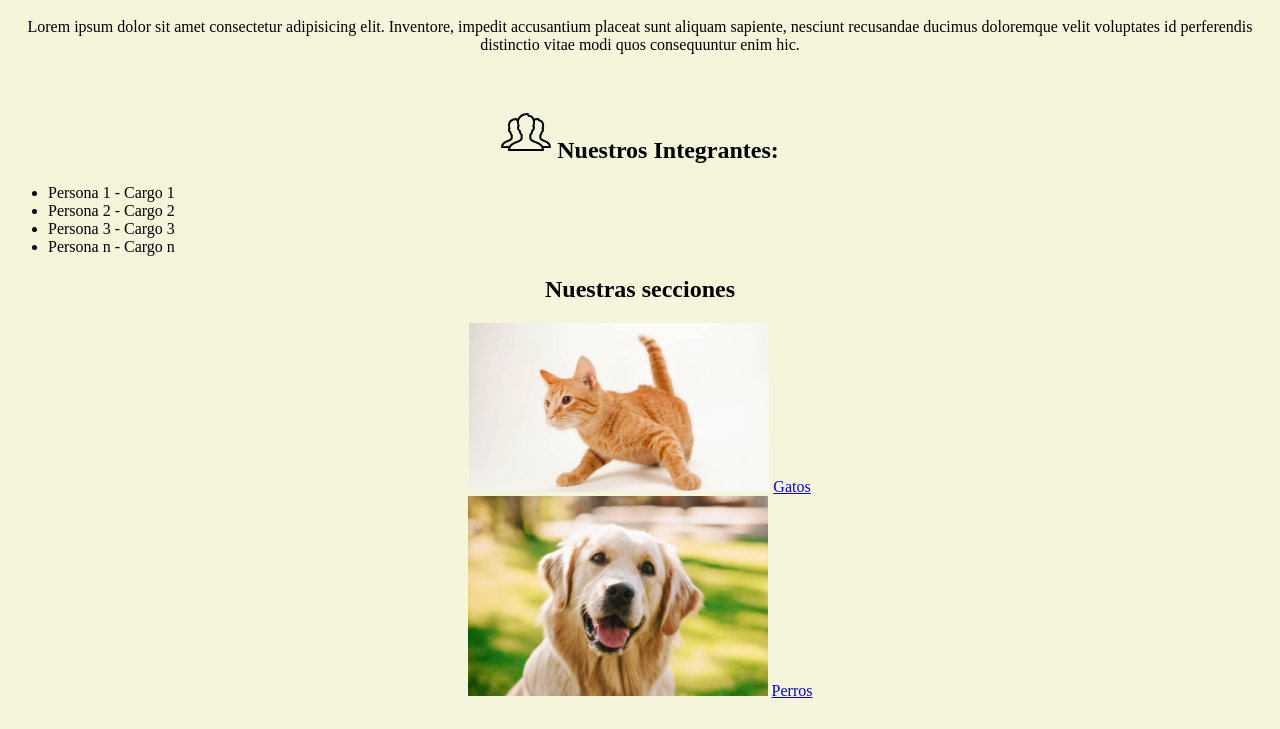
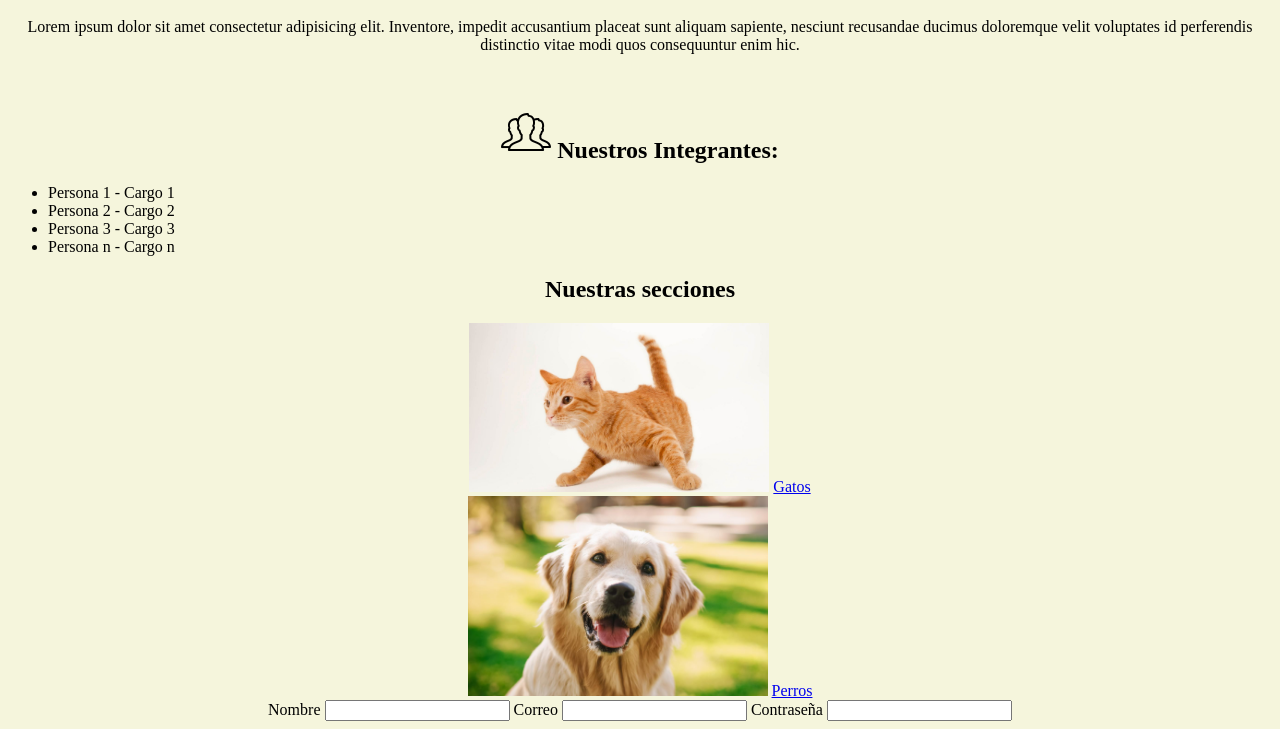
Before and after one commit to elmenah/Programacion-Web, a plain HTML site: page index.html in a window 1280 px wide. Shown: the part 90-819 px from the top of the page. Drawn offline with Linux system fonts and the light colour scheme.

Commit message:
Form Creado

```diff
--- a/index.html
+++ b/index.html
@@ -27,6 +27,14 @@
 <br>
 <img src="Imagenes/los-10-sonidos-principales-del-perro.jpg" alt="" width="300">
 <a href="Perros.html">Perros</a>
+<form action="">
+    <label for="">Nombre</label>
+    <input type="text">
+    <label for="">Correo</label>
+    <input type="email">
+    <label for="">Contraseña</label>
+    <input type="password">
+</form>
 </div>
 </body>
 </html>
```
